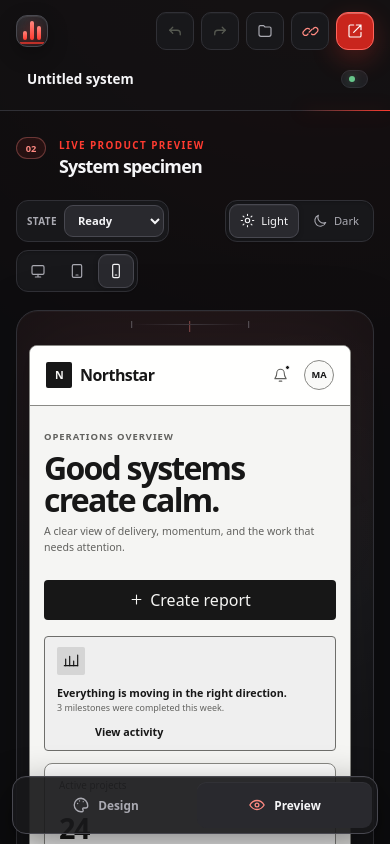
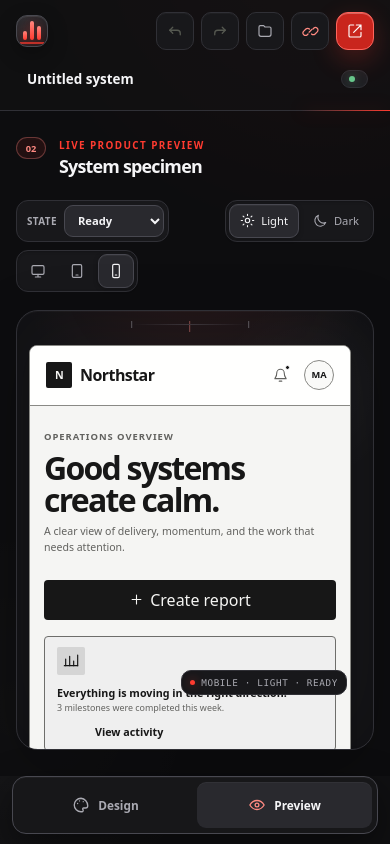
Before and after one commit to Angel-Guiberteau/UI---Forge, a React (Vite) app: page / in a window 390 px wide. Shown: the top 844 px of the page. Built offline with nearby package versions, Linux system fonts and the light colour scheme.

Commit message:
fix: contain workspace scrolling within viewport

```diff
--- a/src/styles/workspace.css
+++ b/src/styles/workspace.css
@@ -1,7 +1,10 @@
 .forge-shell {
   width: 100%;
   max-width: 100%;
-  min-height: 100vh;
+  height: 100dvh;
+  min-height: 0;
+  display: grid;
+  grid-template-rows: auto minmax(0, 1fr);
   overflow: hidden;
   background:
     radial-gradient(circle at 82% -8%, rgb(255 59 48 / 13%), transparent 32%),
@@ -291,15 +294,16 @@
 }
 
 .forge-workspace {
-  min-height: calc(100vh - var(--forge-header-height));
+  min-height: 0;
   display: grid;
   grid-template-columns: 380px minmax(0, 1fr);
+  overflow: hidden;
 }
 
 .forge-panel {
   position: relative;
   z-index: 2;
-  height: calc(100vh - var(--forge-header-height));
+  min-height: 0;
   overflow-y: auto;
   overscroll-behavior: contain;
   scrollbar-gutter: stable;
@@ -469,6 +473,10 @@
 
 .preview-stage {
   min-width: 0;
+  min-height: 0;
+  display: flex;
+  flex-direction: column;
+  overflow: hidden;
   padding: 24px;
   background: rgb(12 12 14 / 62%);
 }
@@ -565,7 +573,8 @@
 
 .preview-viewport {
   position: relative;
-  min-height: calc(100vh - 176px);
+  min-height: 0;
+  flex: 1;
   display: grid;
   place-items: center;
   overflow: auto;
@@ -620,7 +629,7 @@
   display: flex;
   align-items: center;
   gap: 6px;
-  color: var(--forge-subtle);
+  color: var(--forge-muted);
   font-family: "SFMono-Regular", Consolas, monospace;
   font-size: 0.58rem;
   letter-spacing: 0.07em;
@@ -680,6 +689,8 @@
 
   .forge-workspace {
     grid-template-columns: minmax(0, 1fr);
+    grid-template-rows: max-content max-content;
+    overflow-y: auto;
   }
 
   .forge-panel {
@@ -688,6 +699,10 @@
     padding: 30px 20px;
     border-right: 0;
     border-bottom: 1px solid var(--forge-border);
+  }
+
+  .preview-stage {
+    overflow: visible;
   }
 
   .preset-list {
@@ -763,8 +778,22 @@
 
   .forge-panel,
   .preview-stage {
-    min-height: calc(100dvh - var(--forge-header-height) - 68px);
+    height: 100%;
+    min-height: 0;
     padding: 26px 16px;
+  }
+
+  .preview-stage {
+    overflow: hidden;
+  }
+
+  .forge-workspace {
+    grid-template-rows: minmax(0, 1fr);
+    overflow: hidden;
+  }
+
+  .forge-panel {
+    overflow-y: auto;
   }
 
   .forge-panel__description {
@@ -795,7 +824,7 @@
   }
 
   .preview-viewport {
-    min-height: 620px;
+    min-height: 0;
     place-items: start;
     padding: 34px 12px 42px;
   }
@@ -803,7 +832,11 @@
   .preview-viewport__status {
     position: sticky;
     width: fit-content;
+    padding: 6px 8px;
+    border: 1px solid var(--forge-border);
+    border-radius: var(--forge-radius-sm);
     margin: 18px 0 -30px auto;
+    background: var(--forge-surface);
   }
 
   .mobile-workspace-nav {
```
